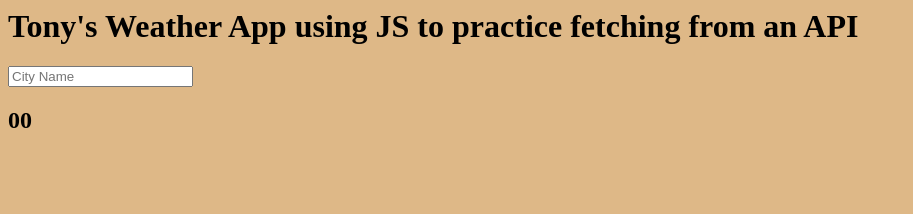
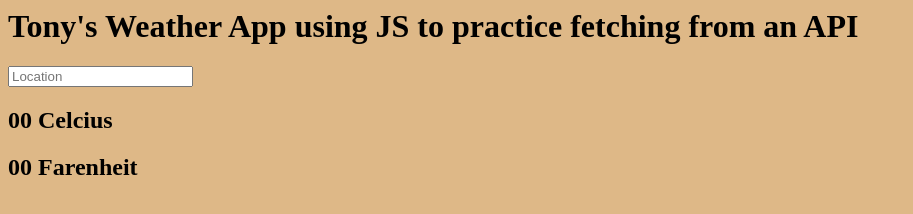
Before and after one commit to Tony-Leng/JS-Weather-App, a plain HTML site: page index.html in a window 1280 px wide. Shown: the whole page, without its empty margins (0-913 px from the left). Drawn offline with Linux system fonts and the light colour scheme.

Commit message:
set initial html formatting

```diff
--- a/app.js
+++ b/app.js
@@ -1 +1,3 @@
 console.log('connected!');
+
+const location = document.querySelector('#location');
--- a/index.html
+++ b/index.html
@@ -9,8 +9,9 @@
 <body>
 <h1>Tony's Weather App using JS to practice fetching from an API</h1>
 
-<input type="text" placeholder="City Name">
-<h2 id="temp">00</h2>
+<input id="location" type="text" placeholder="Location">
+<h2><span id="cel">00</span> Celcius</h2>
+<h2><span id="far">00</span> Farenheit</h2>
 
 <script src="app.js"></script>
 </body>
```
